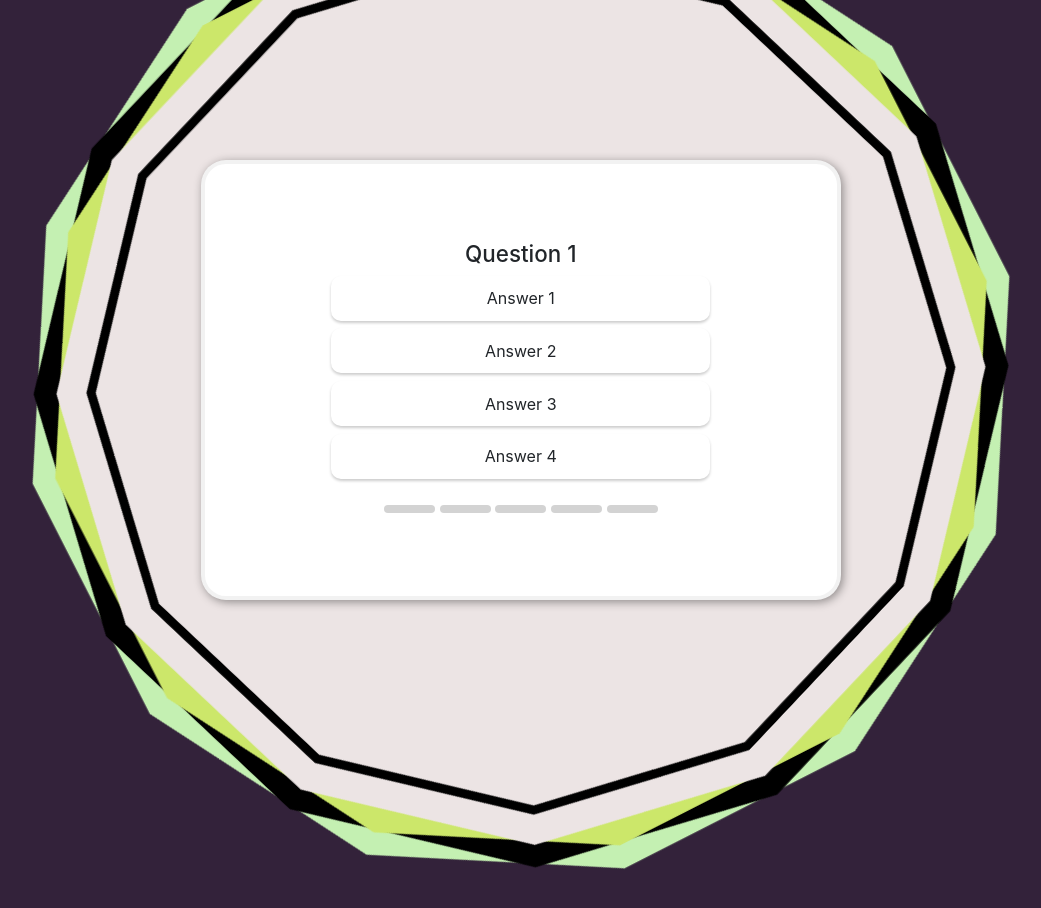
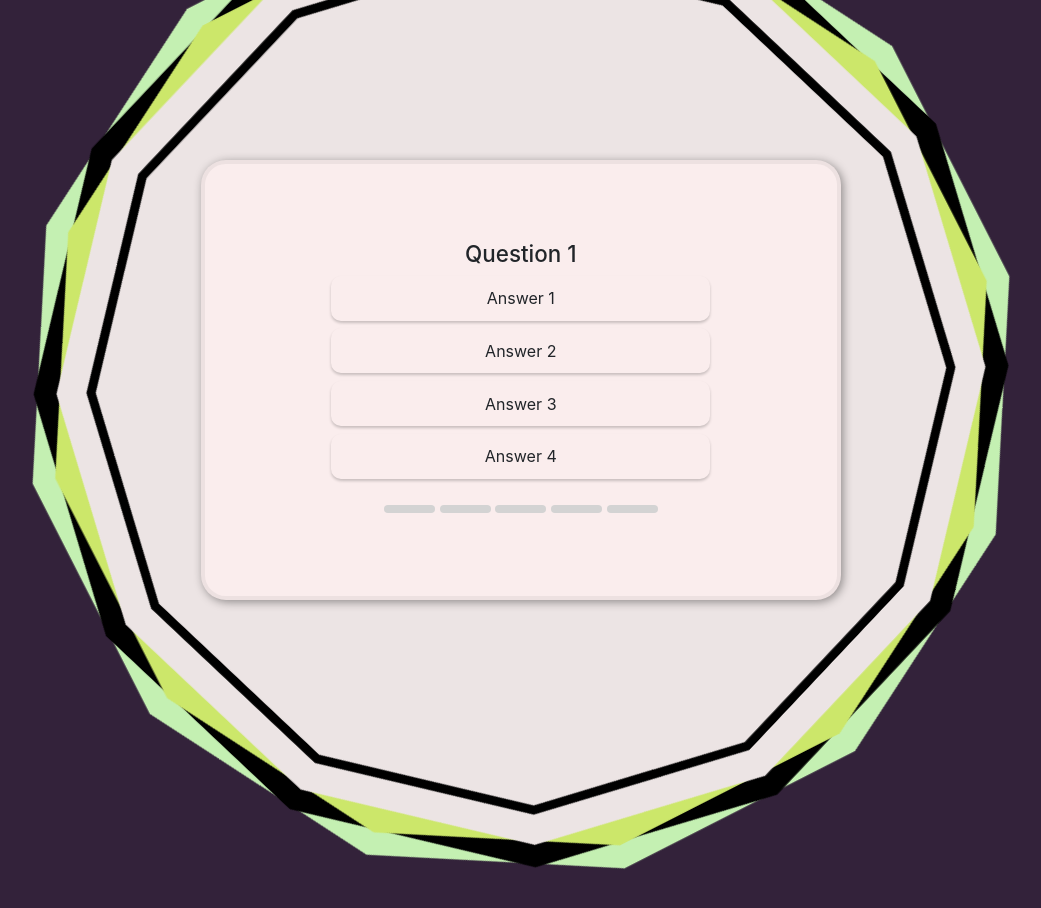
Before and after one commit to JVRD270/Trivia-Game, a plain HTML site: page index.html in a window 1280 px wide. Shown: the top 908 px of the page, without its empty margins (100-1141 px from the left). Drawn offline with nearby package versions, Linux system fonts and the light colour scheme.

Commit message:
small change of color

```diff
--- a/assets/css/trivia.css
+++ b/assets/css/trivia.css
@@ -11,7 +11,7 @@ div#progressBar {
 }
 
 #choicesContainer {
-  background-color: rgb(255, 255, 255);
+  background-color: rgb(250, 237, 237);
   border: 4px solid rgb(0, 0, 0, 0.05);
   border-radius: 25px;
   height: 55vh;
```
